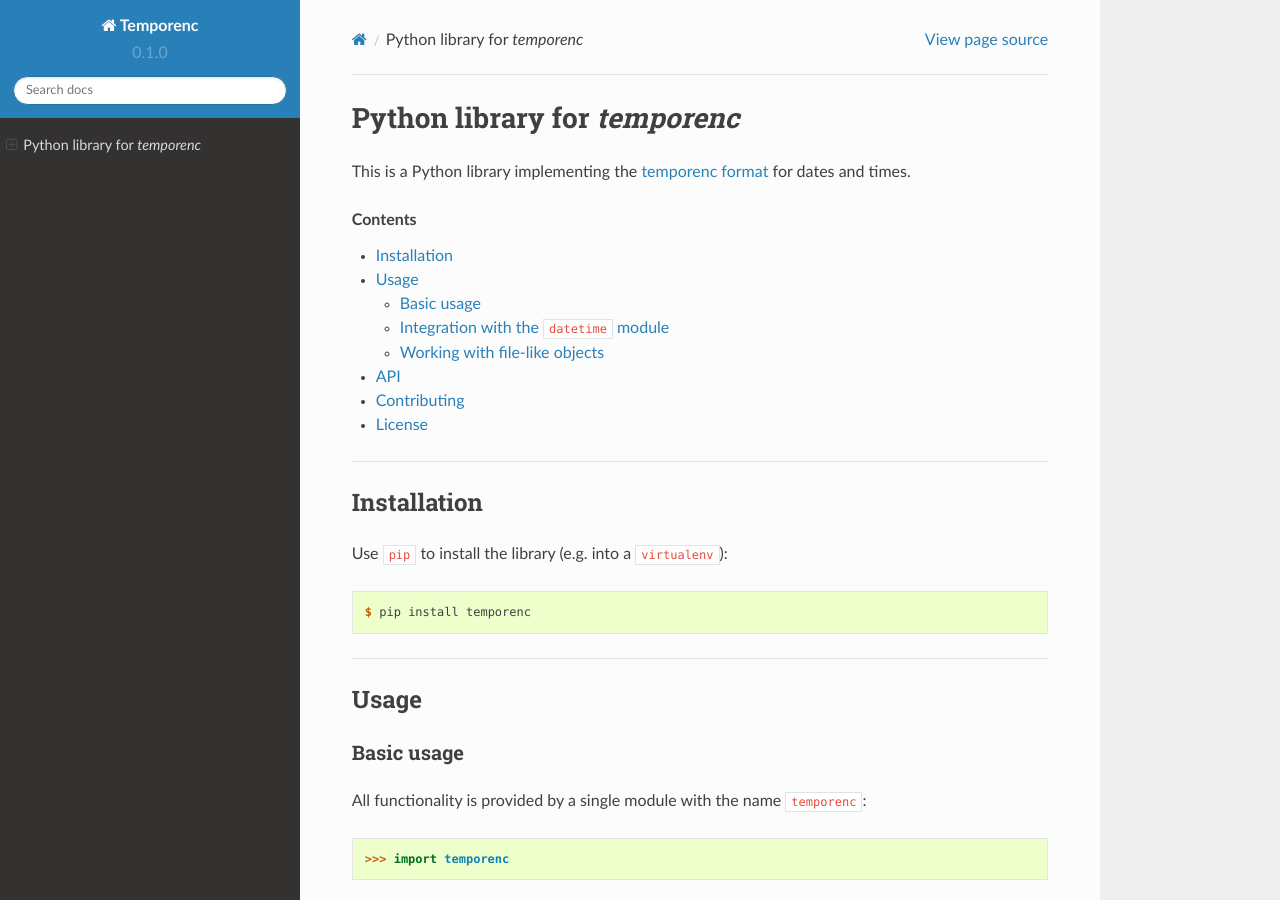
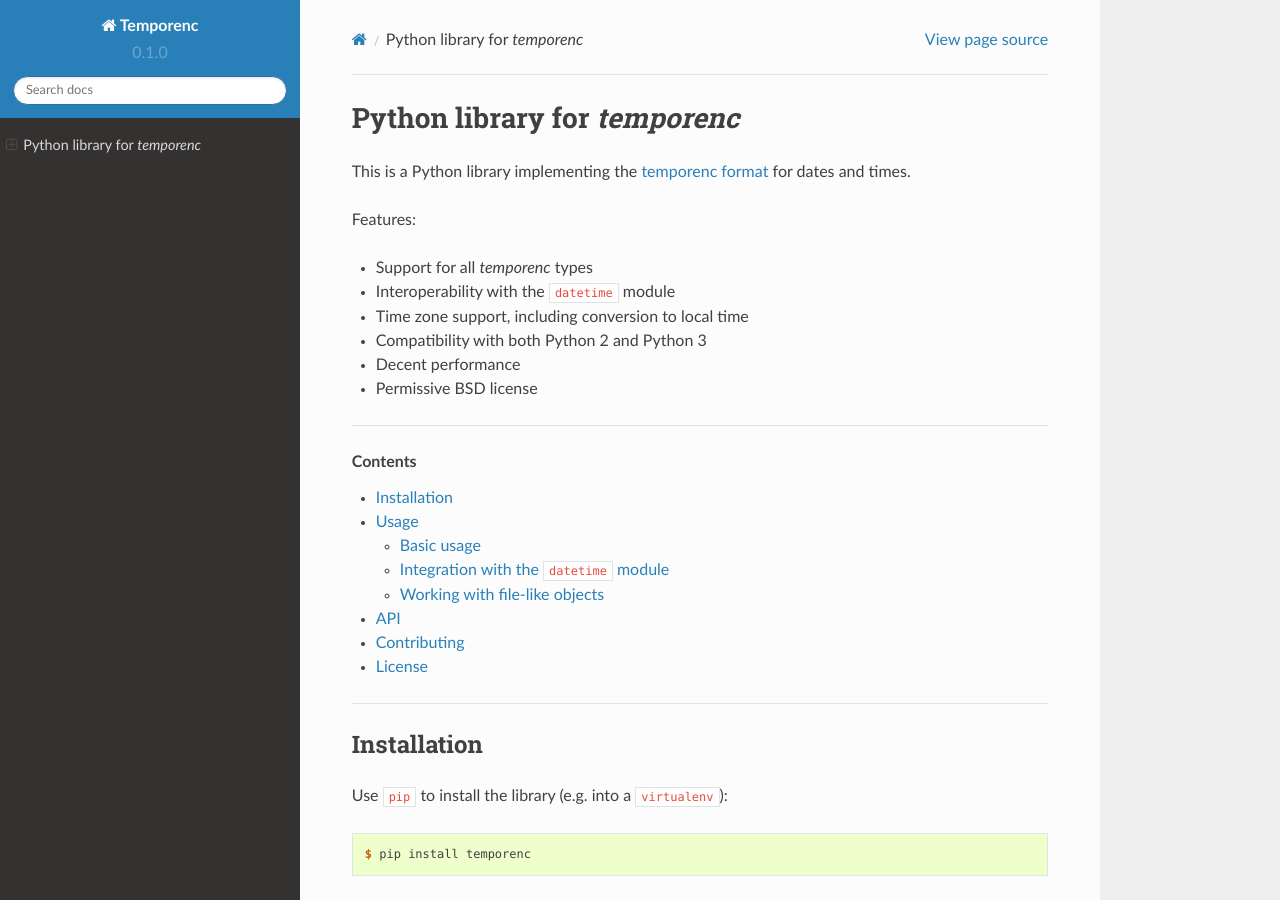
Before and after one commit to temporenc/temporenc-python, a Sphinx documentation site: the page built from doc/index.rst, in a window 1280 px wide and 900 px high. Built offline with Sphinx 7.4.7 and the Read the Docs theme 2.0.0, drawn with Linux system fonts in a browser that asks for light colours.

Commit message:
Add feature listing to top of docs

```diff
--- a/doc/index.rst
+++ b/doc/index.rst
@@ -5,8 +5,26 @@ Python library for *temporenc*
 This is a Python library implementing the `temporenc format
 <https://github.com/wbolster/temporenc>`_ for dates and times.
 
+Features:
 
-.. contents:: Contents
+* Support for all *temporenc* types
+
+* Interoperability with the ``datetime`` module
+
+* Time zone support, including conversion to local time
+
+* Compatibility with both Python 2 and Python 3
+
+* Decent performance
+
+* Permissive BSD license
+
+____
+
+
+.. rubric:: Contents
+
+.. contents::
    :local:
 
 ____
```
